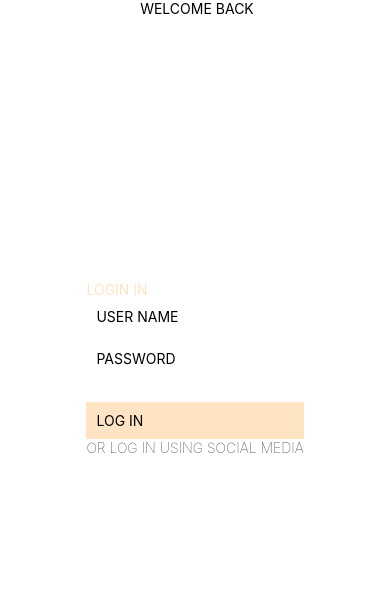
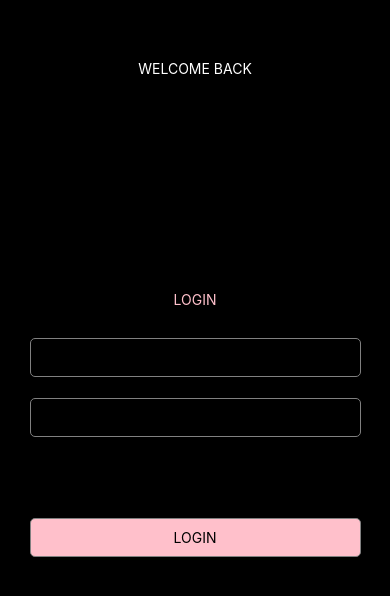
Before and after one commit to emefaAngela/EmefaShop, a React Native app: screen /Login2 in a window 390 px wide. Shown: the top 596 px of the page. Built offline with nearby package versions, Linux system fonts and the light colour scheme.

Commit message:
re-designing login page

```diff
--- a/App.js
+++ b/App.js
@@ -19,7 +19,7 @@ export default function App() {
     <View style={{ flex:1}}>
       <NavigationContainer>
         <MainNavigator.Navigator
-        screenOptions={{ headerShown: false ,}} initialRouteName="Login2"
+        screenOptions={{ headerShown: false ,}} initialRouteName="Login"
         >
           <MainNavigator.Screen name="Login" component={Login}/>
           <MainNavigator.Screen name="Login2" component={Login2}/>
--- a/pages/Login.jsx
+++ b/pages/Login.jsx
@@ -18,11 +18,11 @@ export default function Login(params){
             />
             <Text style={{fontSize:24}}>Welcome to</Text>
             <Text style={{fontSize:30, fontWeight:"600"}}>Angela's shop</Text>
-            <TouchableOpacity style={{padding:10,borderRadius:10, backgroundColor:"bisque",margin:10}}>
-                <Text>Login with Gmail</Text>
+            <TouchableOpacity style={{padding:10,borderRadius:10, backgroundColor:"bisque",margin:10 }} onPress={()=>navigation.navigate('Login2')}>
+                <Text>Sign In</Text>
             </TouchableOpacity>
             <TouchableOpacity style={{padding:10, backgroundColor:"black",borderRadius:10,margin:10}}>
-                <Text>Login with Apple</Text>
+                <Text>Create an Account</Text>
             </TouchableOpacity>
             <TouchableOpacity style={{flexDirection:"row"}}>
                 <Text style={{margin:10}}>Not a member?</Text>
--- a/pages/Login2.jsx
+++ b/pages/Login2.jsx
@@ -1,32 +1,34 @@
 import React from "react";
-import { View,Text,TouchableOpacity } from "react-native";
+import { View,Text,TextInput,TouchableOpacity, Button } from "react-native";
 
 export default function Login2(params){
     const navigation = params.navigation;
     return(
         <View
             style={{
-                backgroundColor:"white",
+                backgroundColor:"black",
                 flex:1,
-                justifyContent:"center",
-                alignItems:"center"
+                color:"white"
             }}
+
             >
-                <Text style={{flex:1,fontweight:40,fontsize:30,PaddingTop:100, alignItems:"center"}}> WELCOME BACK</Text>
-                <View style={{flex:2}}>
-                <Text style={{color:"bisque"}}>LOGIN IN</Text>
-                <TouchableOpacity>
-                    <Text style={{padding:10,marginBottom:5,backgroundColor:"white"}}>USER NAME</Text>
-                </TouchableOpacity>
-                <TouchableOpacity>
-                    <Text style={{padding:10,marginBottom:5,backgroundColor:"white"}}>PASSWORD</Text>
-                </TouchableOpacity>
+                <View style={{flex:1,padding:40}}><Text style={{padding:20,textAlign:"center",color:"white"}}>WELCOME BACK</Text></View>
+                <View style={{flex:3, alignItems:"center"}}>
+                    <Text style={{padding:20,textAlign:"center",color:"pink"}}>LOGIN</Text>
+                   <TouchableOpacity style={{height:40,width:"90%",padding:10,backgroundColor:"ash"}}>
+                   <TextInput style={{borderWidth: 1,borderColor: 'grey',padding: 10,marginBottom: 20,borderRadius: 5,}}
+                   placeholder="USER NAME"></TextInput>
+                    </TouchableOpacity>
+                    <TouchableOpacity style={{height:40,width:"90%",padding:10,backgroundColor:"ash"}}>
+                   <TextInput style={{borderWidth: 1,borderColor: 'grey',padding: 10,marginTop:20,marginBottom: 20,borderRadius: 5,}}
+                   placeholder="PASSWORD"></TextInput>
+                    </TouchableOpacity>
+                    <TouchableOpacity style={{height:40,width:"90%",padding:10,marginTop:100,}}>
+                   <Text style={{textAlign:"center",borderWidth: 1,borderColor: 'grey',padding: 10,marginBottom: 20,borderRadius: 5,backgroundColor:"pink"}}
+                   >LOGIN</Text>
+                    </TouchableOpacity>
 
-                <TouchableOpacity>
-                    <Text style={{padding:10,marginTop:20,backgroundColor:"bisque"}}>LOG IN</Text>
-                </TouchableOpacity>
-                <Text style={{fontWeight:20}}>OR LOG IN USING SOCIAL MEDIA</Text>
-                <TouchableOpacity style={{flexDirection:"row",marginLeft:5}}></TouchableOpacity>
+
                 </View>
         </View>
     );
```
